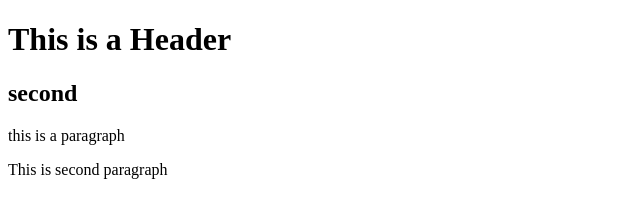
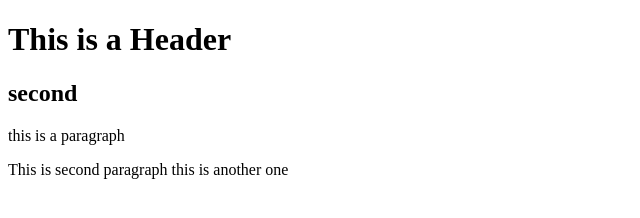
Before and after one commit to Zerglove/git-test, a plain HTML site: page index.html in a window 1280 px wide. Shown: the whole page, without its empty margins (0-640 px from the left). Drawn offline with Linux system fonts and the light colour scheme.

Commit message:
Forth commit

```diff
--- a/index.html
+++ b/index.html
@@ -4,6 +4,8 @@
         <h1>This is a Header</h1>
         <h2>second</h2>
         <p>this is a paragraph</p>
-        <p>This is second paragraph</p>
+        <p>This is second paragraph
+            this is another one
+        </p>
     </body>
 </html>
```
Also changed, not shown: 1 other file.
